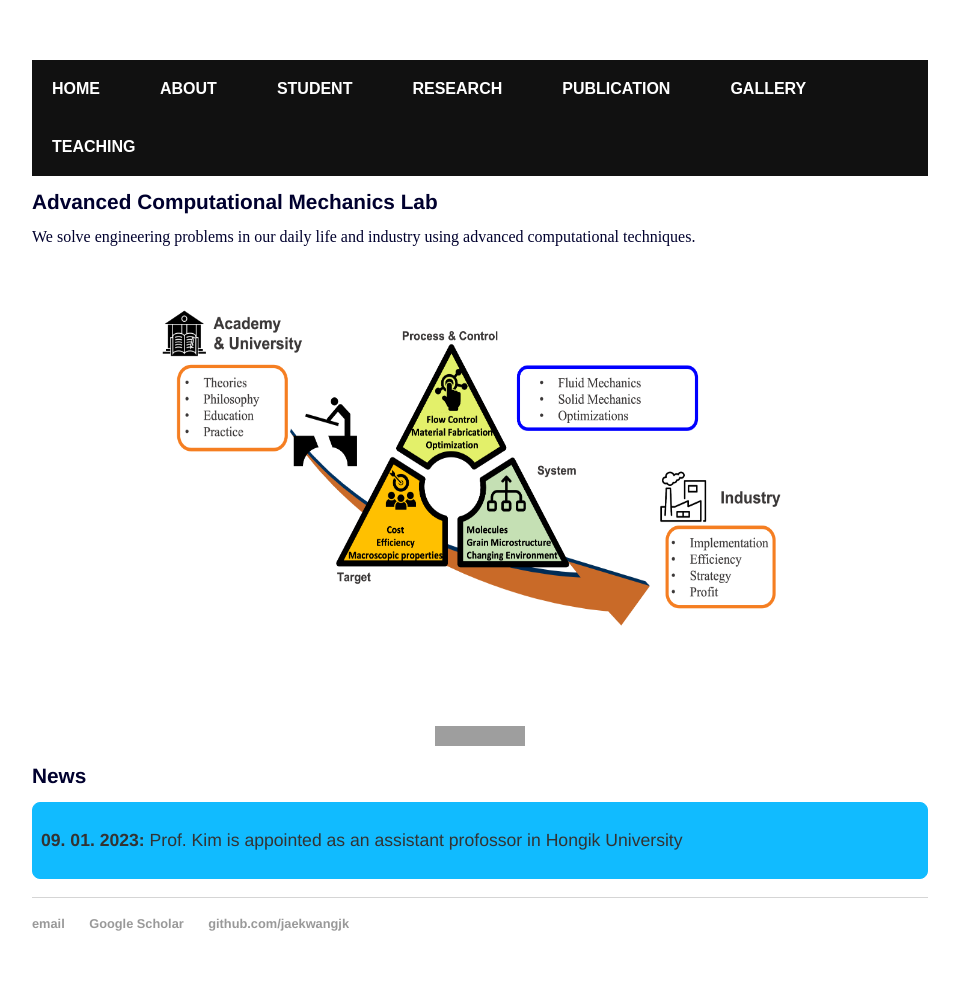
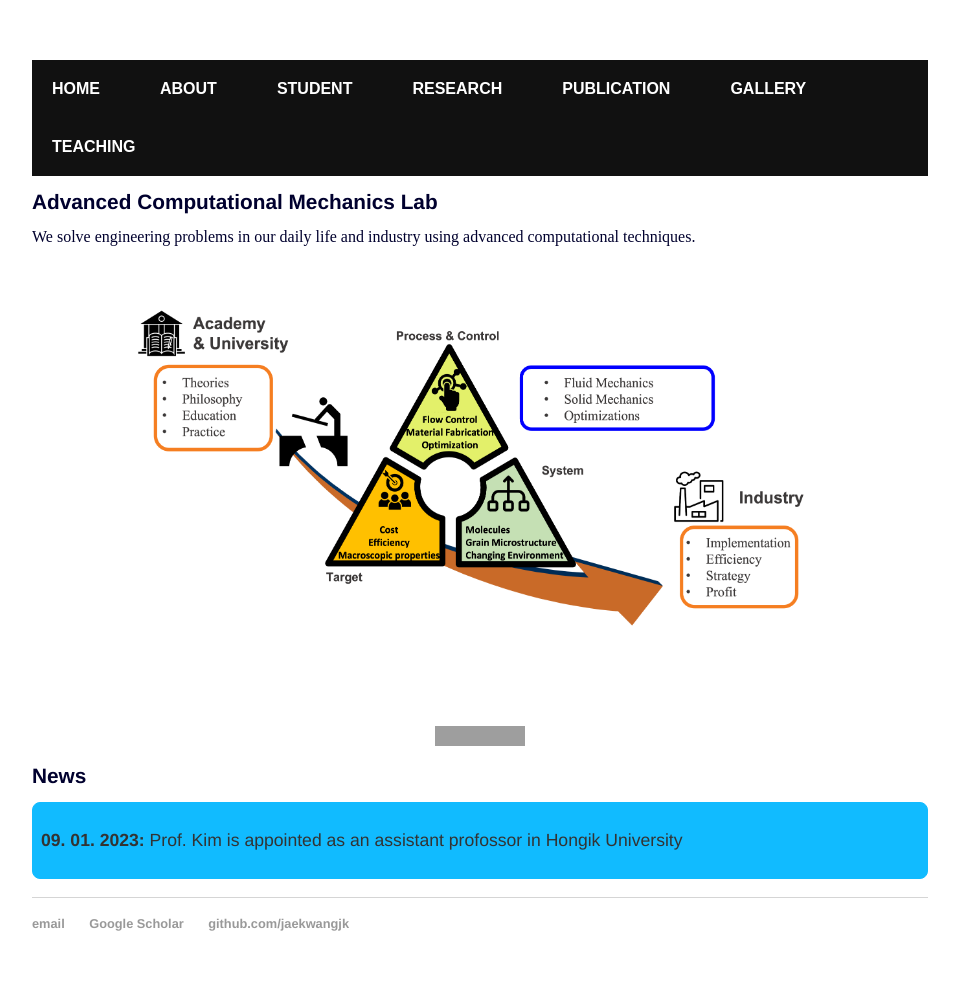
Before and after one commit to jaekwangjk/jaekwangjk.github.io, a Jekyll site: the page built from index.html, in a window 1280 px wide. Shown: the whole page, without its empty margins (160-1119 px from the left). Built offline with Jekyll 4.4.1, drawn with Linux system fonts in a browser that asks for light colours; grey boxes are pictures that could not be loaded.

Commit message:
Update index.html

```diff
--- a/index.html
+++ b/index.html
@@ -21,7 +21,7 @@
 
 <center>
 <figure>
-<img src="pictures/overview.png" alt="My self" style="width:650px;height:400px;">
+<img src="pictures/overview.png" alt="My self" style="width:700px;height:400px;">
 </figure>
 </center>
 
```
